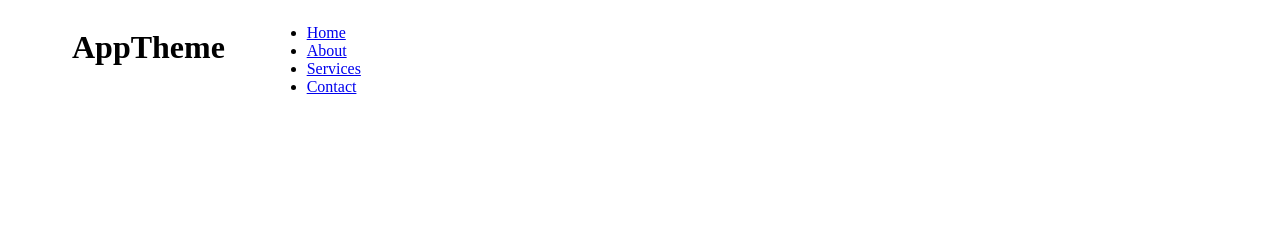
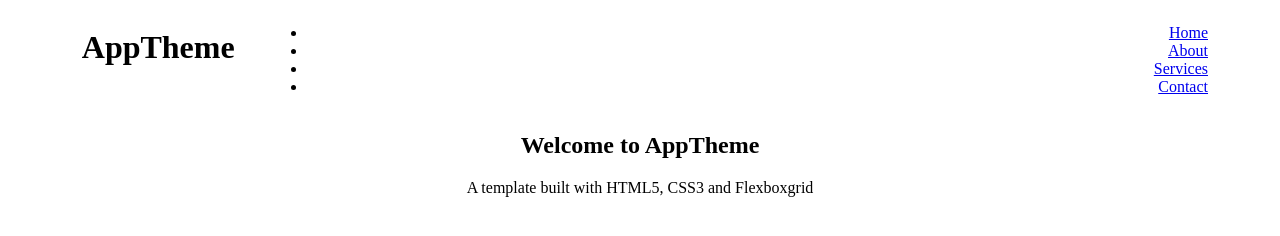
Before and after one commit to ferrycosv/app-theme, a plain HTML site: page index.html in a window 1280 px wide. Drawn offline with Linux system fonts and the light colour scheme.

Commit message:
Create the structure of the showcase area of the page
Added the containers referencing fleboxgrid.css class properties

```diff
--- a/index.html
+++ b/index.html
@@ -13,9 +13,9 @@
     <!-- Header part -->
     <header id="main-header">
       <div class="container">
-        <div class="row">
+        <div class="row end-sm end-md end-lg">
           <div class="col-xs-12 col-sm-2 col-md-2 col-lg-2">
-            <h1>AppTheme</h1>
+            <h1><span class="primary-text">App</span>Theme</h1>
           </div>
           <div class="col-xs-12 col-sm-10 col-md-10 col-lg-10">
             <nav id="navbar">
@@ -30,5 +30,18 @@
         </div>
       </div>
     </header>
+    <!-- Showcase part -->
+    <section id="showcase">
+      <div class="container">
+        <div
+          class="row center-xs center-sm center-md center-lg middle-xs middle-sm middle-md middle-lg"
+        >
+          <div class="col-xs-12 col-sm-12 col-md-12 col-lg-12">
+            <h1>Welcome to <span class="primary-text">AppTheme</span></h1>
+            <p>A template built with HTML5, CSS3 and Flexboxgrid</p>
+          </div>
+        </div>
+      </div>
+    </section>
   </body>
 </html>
```
Also changed, not shown: 1 other file.
